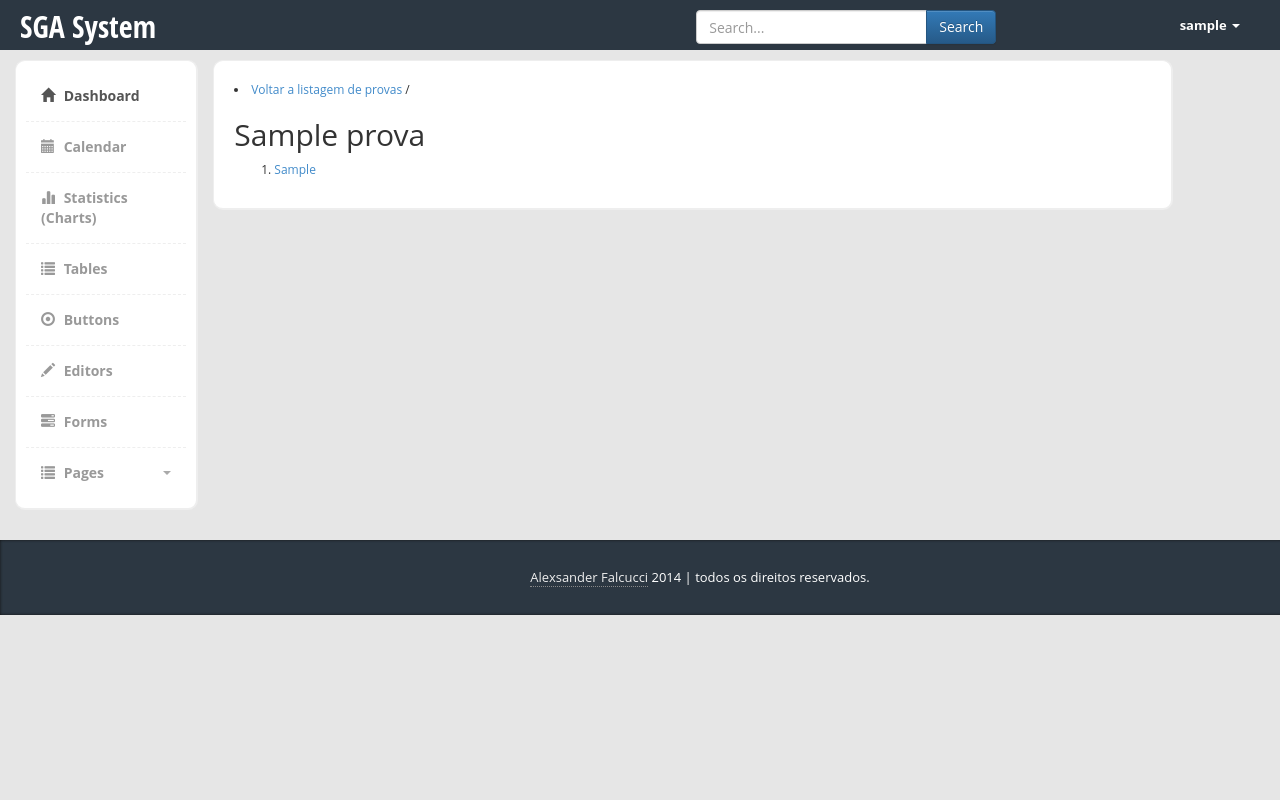
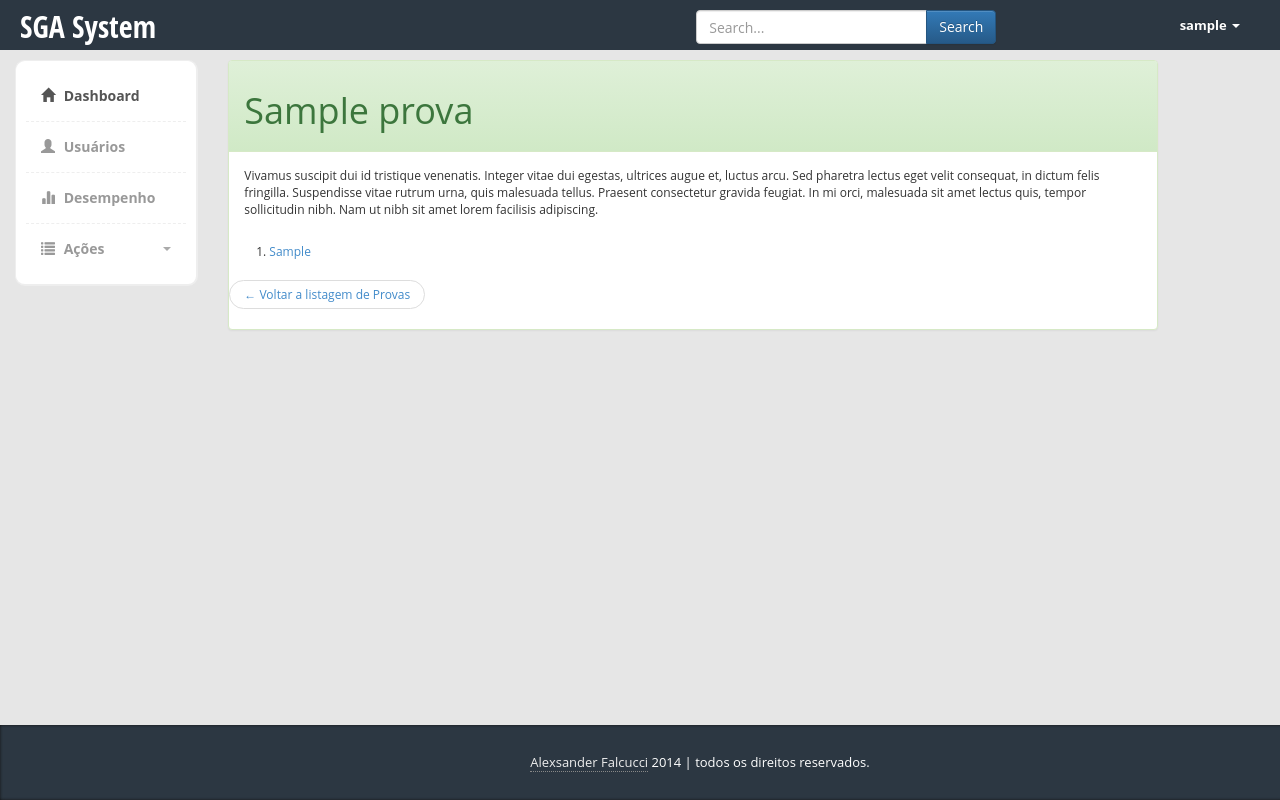
Before and after one commit to SGA-SYSTEM/sgasystem, a Django app: page /prova/1/ in a window 1280 px wide; the page is wider, and only the part inside the window is pictured. Run offline with Django 3.2, Linux system fonts and the light colour scheme; a user stored in the database is signed in; tables that the repository leaves empty hold one stand-in row (values such as "Sample post"); some libraries are stand-ins or nearby versions.

Commit message:
exam finished

```diff
--- a/sistema_sga/prova/admin.py
+++ b/sistema_sga/prova/admin.py
@@ -16,7 +16,7 @@ class RespostaInline(admin.TabularInline):
     extra = 1
 
 class ProvaAdmin(admin.ModelAdmin):
-    list_display = ('titulo','descricao','duracao','created_at')
+    list_display = ('titulo','duracao','created_at')
     date_hierarchy = 'created_at' # install pytz --> pip install pytz
     search_fields = ('titulo', 'created_at')
     list_filter = ['created_at']
--- a/sistema_sga/prova/models.py
+++ b/sistema_sga/prova/models.py
@@ -10,7 +10,6 @@ from django.contrib.auth.models import User
 
 class Prova(models.Model):
     titulo = models.CharField(_('titulo'), max_length=200, blank=True, null=False)
-    descricao = models.CharField(_('descricao'), max_length=3000, null=True, blank=True)
     created_at = models.DateTimeField(_('criado em'), auto_now_add=True, auto_now=False)
     sobre = models.ForeignKey('ProvaSobre')
     questoes = models.ManyToManyField('Questao', verbose_name=_('Questões'))
--- a/sistema_sga/prova/static/css/styles.css
+++ b/sistema_sga/prova/static/css/styles.css
@@ -25,6 +25,7 @@ footer{
    padding:10px 0px 10px 0px;
    bottom: 0px;
    width: 1400px;
+   position: fixed;
 }
 
 footer a{
--- a/sistema_sga/prova/templates/base_sga.html
+++ b/sistema_sga/prova/templates/base_sga.html
@@ -14,6 +14,7 @@
     <script src="//code.jquery.com/jquery.js"></script>
     <link rel="stylesheet" href="http://netdna.bootstrapcdn.com/bootstrap/3.0.0/css/bootstrap-theme.min.css" />
     <link rel="stylesheet" href="http://code.jquery.com/ui/1.10.3/themes/smoothness/jquery-ui.css" />
+    <script src="http://code.jquery.com/ui/1.10.3/jquery-ui.js"></script>
     <link href='http://fonts.googleapis.com/css?family=Audiowide' rel='stylesheet' type='text/css'>
 
     <link href="{% static 'css/stats.css' %}" rel="stylesheet">
--- a/sistema_sga/prova/templates/footer_sga.html
+++ b/sistema_sga/prova/templates/footer_sga.html
@@ -11,6 +11,8 @@
 </footer>
 {% endblock footer %}
 
+    <script src="http://code.jquery.com/jquery-1.9.1.js"></script>
+    <script src="http://ajax.googleapis.com/ajax/libs/jquery/1.10.2/jquery.min.js"></script>
     <!-- jQuery (necessary for Bootstrap's JavaScript plugins) -->
     <script src="https://code.jquery.com/jquery.js"></script>
     <!-- Include all compiled plugins (below), or include individual files as needed -->
@@ -18,3 +20,4 @@
     <script src="{% static 'js/custom.js' %}"></script>
     <script src="{% static 'js/questao.js' %}"></script>
     <script src="{% static 'js/tables.js' %}"></script>
+    <script src="//code.jquery.com/jquery.js"></script>
--- a/sistema_sga/prova/templates/prova/provas.html
+++ b/sistema_sga/prova/templates/prova/provas.html
@@ -47,35 +47,33 @@
             <div class="sidebar content-box" style="display: block;">
                 <ul class="nav">
                     <!-- Main menu -->
-                    <li class="current"><a href="index.html"><i class="glyphicon glyphicon-home"></i> Dashboard</a></li>
-                    <li><a href="calendar.html"><i class="glyphicon glyphicon-calendar"></i> Calendar</a></li>
-                    <li><a href="stats.html"><i class="glyphicon glyphicon-stats"></i> Statistics (Charts)</a></li>
-                    <li><a href="tables.html"><i class="glyphicon glyphicon-list"></i> Tables</a></li>
-                    <li><a href="buttons.html"><i class="glyphicon glyphicon-record"></i> Buttons</a></li>
-                    <li><a href="editors.html"><i class="glyphicon glyphicon-pencil"></i> Editors</a></li>
-                    <li><a href="forms.html"><i class="glyphicon glyphicon-tasks"></i> Forms</a></li>
+                    <li class="current"><a href="{% url 'home_sga' %}"><i class="glyphicon glyphicon-home"></i> Dashboard</a></li>
+                    <li><a href="#"><i class="glyphicon glyphicon-user"></i> Usuários</a></li>
+                    <li><a href="#"><i class="glyphicon glyphicon-stats"></i> Desempenho</a></li>
                     <li class="submenu">
                          <a href="#">
-                            <i class="glyphicon glyphicon-list"></i> Pages
+                            <i class="glyphicon glyphicon-list"></i> Ações
                             <span class="caret pull-right"></span>
                          </a>
                          <!-- Sub menu -->
                          <ul>
-                            <li><a href="login.html">Login</a></li>
-                            <li><a href="signup.html">Signup</a></li>
+                            <li><a href="#">Criar Prova</a></li>
+                            <li><a href="#">Listar Provas</a></li>
                         </ul>
                     </li>
                 </ul>
              </div>
           </div>
 
+          <div class="col-md-9" style="margin-top: 30px;">
+              <div class="panel panel-success">
+                <!-- Default panel contents -->
+                <div class="panel-heading"><h1>{{usuario_prova.prova}}</h1></div>
+                <div class="panel-body">
+                  <p>Vivamus suscipit dui id tristique venenatis. Integer vitae dui egestas, ultrices augue et, luctus arcu. Sed pharetra lectus eget velit consequat, in dictum felis fringilla. Suspendisse vitae rutrum urna, quis malesuada tellus. Praesent consectetur gravida feugiat. In mi orci, malesuada sit amet lectus quis, tempor sollicitudin nibh. Nam ut nibh sit amet lorem facilisis adipiscing. </p>
+                </div>
 
-
-    <div class="col-md-9" style="margin-top: 30px;">
-                      <div class="row">
-                        <div class="content-box-large">
-                            <li><a href="{% url 'home_sga' %}">Voltar a listagem de provas</a> <span class="divider">/</span></li>
-							<h2>{{usuario_prova.prova}}</h2>
+                <!-- List group -->
                   {% if usuario_prova.prova.questoes %}
                   <ol>
                     {% for questao in usuario_prova.prova.questoes.all %}
@@ -85,11 +83,11 @@
                   {% else %}
                   <p>Não há questão cadastrada...</p>
                   {% endif %}
+                  <ul class="pager">
+                    <li class="previous"><a href="{% url 'home_sga' %}">&larr; Voltar a listagem de Provas</a></li>
+                  </ul>
               </div>
             </div>
       </div>
 </div>
-
-
-
 {% endblock content %}
--- a/sistema_sga/prova/urls.py
+++ b/sistema_sga/prova/urls.py
@@ -10,6 +10,4 @@ urlpatterns = patterns('sistema_sga.prova.views',
     url(r'^(?P<prova_id>\d+)/enviar/$', 'enviar_prova', name='enviar_prova'),
     url(r'^(?P<prova_id>\d+)/questao/(?P<questao_id>\d+)/$', 'questao'),
     url(r'^send-response/$', 'send_response'),
-    #sistema_sga
-    url(r'^home-sga/$', 'home_sga'),
 )
```
Also changed, not shown: sistema_sga/prova/templates/prova/questao.html (+78 -25 lines), sistema_sga/core/migrations/0003_initial.py (added), sistema_sga/media/question/img/cel.jpg (added), sistema_sga/media/question/img/foto.PNG (added), sistema_sga/prova/migrations/0003_initial.py (added). Lines whose indentation alone changed are shown as unchanged.
